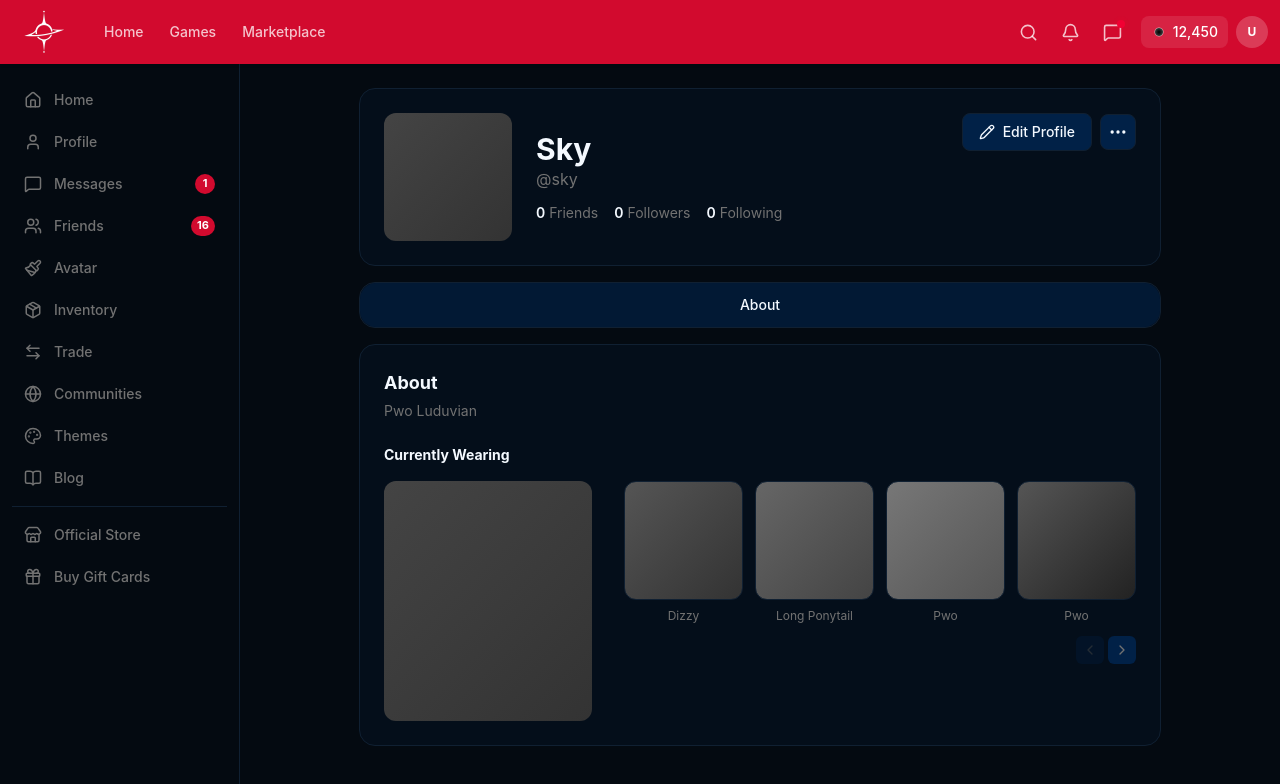
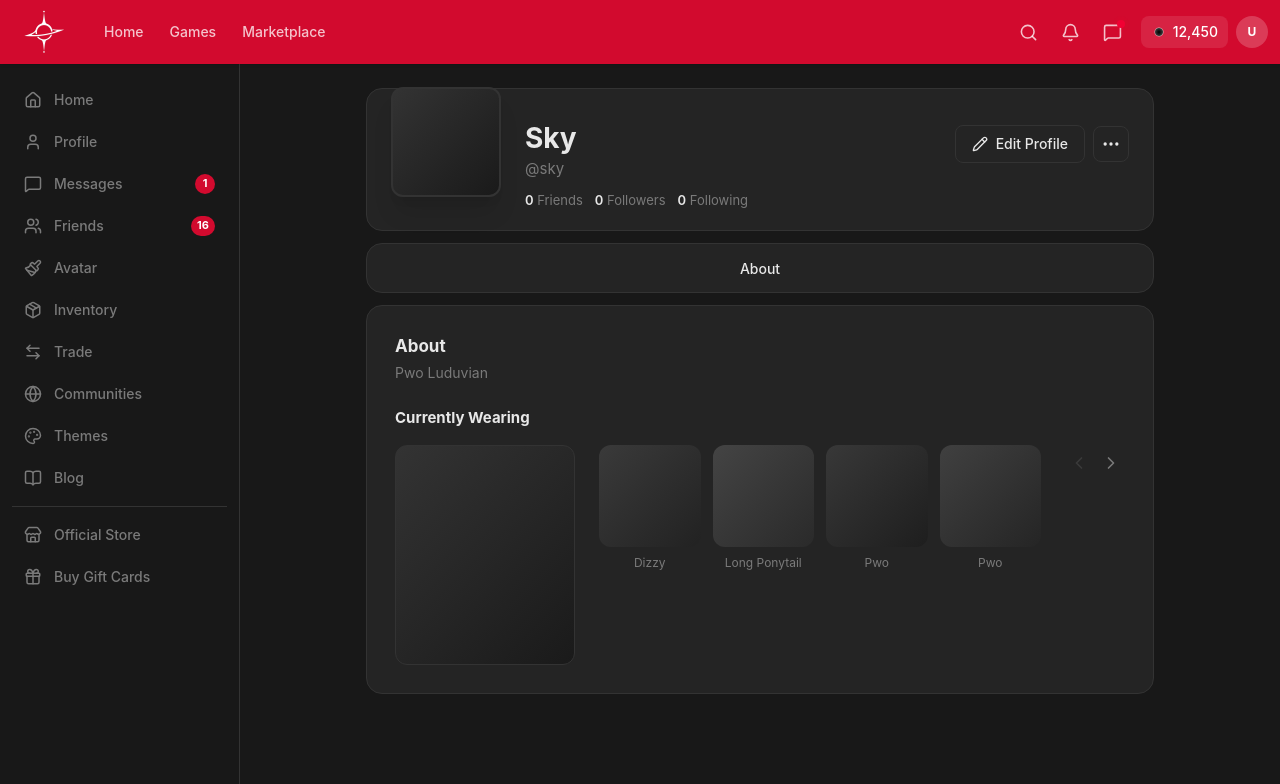
Before and after one commit to Pwooooo/Sox, a React (Vite) app: page /profile/1 in a window 1280 px wide. Shown: the top 784 px of the page. Built offline with nearby package versions, Linux system fonts and the light colour scheme.

Commit message:
profile: match luduvo dark neutral colors and proportions

```diff
--- a/src/index.css
+++ b/src/index.css
@@ -1,24 +1,24 @@
 @import "tailwindcss";
 
 @theme {
-  --color-background: oklch(14% 0.02 250);
-  --color-foreground: oklch(98% 0.01 250);
-  --color-card: oklch(16% 0.03 250);
-  --color-card-foreground: oklch(98% 0.01 250);
-  --color-popover: oklch(17.67% 0 260.635);
-  --color-popover-foreground: oklch(98.34% 0 236.496);
+  --color-background: #181818;
+  --color-foreground: #e8e8e8;
+  --color-card: #242424;
+  --color-card-foreground: #e8e8e8;
+  --color-popover: #242424;
+  --color-popover-foreground: #e8e8e8;
   --color-primary: #d20a2e;
-  --color-primary-foreground: oklch(100% 0 0);
-  --color-secondary: oklch(25% 0.08 255);
-  --color-secondary-foreground: oklch(85% 0.12 250);
-  --color-muted: oklch(22% 0.04 250);
-  --color-muted-foreground: oklch(55.1% 0 264.364);
-  --color-accent: oklch(90% 0.01 250 / 0.15);
-  --color-accent-foreground: oklch(98% 0.01 250);
+  --color-primary-foreground: #ffffff;
+  --color-secondary: #2a2a2a;
+  --color-secondary-foreground: #b0b0b0;
+  --color-muted: #2a2a2a;
+  --color-muted-foreground: #7a7a7a;
+  --color-accent: #ffffff;
+  --color-accent-foreground: #181818;
   --color-destructive: oklch(60% 0.25 22);
   --color-destructive-foreground: oklch(100% 0 0);
-  --color-border: oklch(24% 0.04 250);
-  --color-input: oklch(22% 0.04 250);
+  --color-border: #333333;
+  --color-input: #2a2a2a;
   --color-ring: #d20a2e;
   --color-gold: #f5a623;
   --color-green: #22c55e;
--- a/src/pages/Profile.tsx
+++ b/src/pages/Profile.tsx
@@ -1,5 +1,4 @@
 import { useState } from 'react'
-import { cn } from '@/lib/utils'
 import { MoreHorizontal, Pencil, ChevronLeft, ChevronRight } from 'lucide-react'
 
 const WEARING_ITEMS = [
@@ -11,16 +10,16 @@ const WEARING_ITEMS = [
   { name: 'Black Jeans', index: 5 },
 ]
 
-function gradientFor(i: number) {
-  const gradients = [
-    'linear-gradient(135deg, #555 0%, #333 100%)',
-    'linear-gradient(135deg, #666 0%, #444 100%)',
-    'linear-gradient(135deg, #777 0%, #555 100%)',
-    'linear-gradient(135deg, #555 0%, #222 100%)',
-    'linear-gradient(135deg, #444 0%, #333 100%)',
-    'linear-gradient(135deg, #666 0%, #222 100%)',
+function grad(i: number) {
+  const g = [
+    'linear-gradient(135deg, #3a3a3a 0%, #222 100%)',
+    'linear-gradient(135deg, #444 0%, #2a2a2a 100%)',
+    'linear-gradient(135deg, #383838 0%, #1e1e1e 100%)',
+    'linear-gradient(135deg, #404040 0%, #252525 100%)',
+    'linear-gradient(135deg, #333 0%, #1a1a1a 100%)',
+    'linear-gradient(135deg, #3c3c3c 0%, #202020 100%)',
   ]
-  return gradients[i % gradients.length]
+  return g[i % g.length]
 }
 
 export function Profile() {
@@ -28,91 +27,91 @@ export function Profile() {
   const visible = WEARING_ITEMS.slice(wearingIndex, wearingIndex + 4)
 
   return (
-    <div className="max-w-[850px] mx-auto p-4 md:p-6 flex flex-col gap-4">
-      {/* Header */}
-      <div className="bg-card rounded-2xl border border-border p-6">
+    <div className="max-w-[820px] mx-auto p-4 md:py-6 flex flex-col gap-3">
+      {/* Header card */}
+      <div className="bg-card rounded-2xl border border-border p-6 pt-8 pb-5">
         <div className="flex items-start justify-between">
           <div className="flex items-center gap-6">
             <div
-              className="w-28 h-28 md:w-32 md:h-32 rounded-xl shrink-0"
-              style={{ background: gradientFor(4) }}
+              className="w-[110px] h-[110px] rounded-xl shrink-0 -mt-12 border-2 border-border shadow-xl"
+              style={{ background: grad(4) }}
             />
-            <div>
-              <h1 className="text-3xl font-bold text-foreground">Sky</h1>
-              <p className="text-muted-foreground text-base">@sky</p>
-              <div className="flex items-center gap-4 mt-3 text-sm text-muted-foreground">
-                <span><strong className="text-foreground font-semibold">0</strong> Friends</span>
-                <span><strong className="text-foreground font-semibold">0</strong> Followers</span>
-                <span><strong className="text-foreground font-semibold">0</strong> Following</span>
+            <div className="mt-0">
+              <h1 className="text-[28px] font-bold text-foreground leading-tight">Sky</h1>
+              <p className="text-muted-foreground text-[15px] mt-0.5">@sky</p>
+              <div className="flex items-center gap-3 mt-2.5 text-[13px]">
+                <span className="text-muted-foreground"><strong className="text-foreground font-semibold">0</strong> Friends</span>
+                <span className="text-muted-foreground"><strong className="text-foreground font-semibold">0</strong> Followers</span>
+                <span className="text-muted-foreground"><strong className="text-foreground font-semibold">0</strong> Following</span>
               </div>
             </div>
           </div>
-          <div className="flex items-center gap-2 shrink-0">
-            <button className="flex items-center gap-2 px-4 py-2 rounded-lg border border-border bg-secondary text-foreground text-sm font-medium hover:bg-secondary/80 transition-colors cursor-pointer">
+          <div className="flex items-center gap-2 shrink-0 mt-1">
+            <button className="flex items-center gap-2 px-4 py-2 rounded-lg border border-border bg-card text-foreground text-sm font-medium hover:bg-secondary transition-colors cursor-pointer">
               <Pencil className="size-4" />
               Edit Profile
             </button>
-            <button className="size-9 rounded-lg border border-border bg-secondary text-foreground flex items-center justify-center hover:bg-secondary/80 transition-colors cursor-pointer">
+            <button className="size-9 rounded-lg border border-border bg-card text-foreground flex items-center justify-center hover:bg-secondary transition-colors cursor-pointer">
               <MoreHorizontal className="size-5" />
             </button>
           </div>
         </div>
       </div>
 
-      {/* About Tab */}
-      <div className="bg-card rounded-2xl border border-border">
-        <button className="w-full py-3 text-sm font-medium text-foreground bg-secondary/60 rounded-2xl cursor-pointer border-none">
-          About
-        </button>
+      {/* About tab bar */}
+      <div className="bg-card rounded-2xl border border-border py-3 text-center">
+        <span className="text-sm font-medium text-foreground">About</span>
       </div>
 
-      {/* About Content */}
-      <div className="bg-card rounded-2xl border border-border p-6">
-        <h2 className="text-lg font-bold text-foreground mb-1">About</h2>
-        <p className="text-muted-foreground text-sm mb-6">Pwo Luduvian</p>
+      {/* About content */}
+      <div className="bg-card rounded-2xl border border-border p-7">
+        <h2 className="text-[17px] font-bold text-foreground mb-0.5">About</h2>
+        <p className="text-muted-foreground text-[14px] mb-6">Pwo Luduvian</p>
 
-        <h3 className="text-sm font-bold text-foreground mb-4">Currently Wearing</h3>
-        <div className="flex items-start gap-8">
+        <h3 className="text-[15px] font-bold text-foreground mb-4">Currently Wearing</h3>
+        <div className="flex items-start gap-6">
           {/* Full body avatar */}
           <div
-            className="w-44 h-52 md:w-52 md:h-60 rounded-xl shrink-0"
-            style={{ background: gradientFor(4) }}
+            className="w-[180px] h-[220px] rounded-xl shrink-0 border border-border"
+            style={{ background: grad(4) }}
           />
 
-          {/* Worn items */}
+          {/* Worn items + arrows */}
           <div className="flex-1 min-w-0">
             <div className="grid grid-cols-4 gap-3">
               {visible.map((item) => (
-                <div key={item.name + item.index} className="flex flex-col items-center gap-2">
+                <div key={item.index} className="flex flex-col items-center gap-2">
                   <div
-                    className="w-full aspect-square rounded-xl border border-border"
-                    style={{ background: gradientFor(item.index) }}
+                    className="w-full aspect-square rounded-xl"
+                    style={{ background: grad(item.index) }}
                   />
-                  <span className="text-xs text-muted-foreground text-center">{item.name}</span>
+                  <span className="text-[12px] text-muted-foreground text-center leading-tight">{item.name}</span>
                 </div>
               ))}
             </div>
+          </div>
+
+          {/* Arrows */}
           {WEARING_ITEMS.length > 4 && (
-              <div className="flex items-center justify-end gap-1 mt-3">
+            <div className="flex items-center gap-1 shrink-0 mt-1">
               <button
                 onClick={() => setWearingIndex(Math.max(0, wearingIndex - 1))}
                 disabled={wearingIndex === 0}
-                  className="size-7 rounded-md bg-secondary flex items-center justify-center disabled:opacity-30 hover:bg-secondary/80 transition-colors cursor-pointer border-none"
+                className="size-7 rounded-md flex items-center justify-center disabled:opacity-25 hover:bg-secondary transition-colors cursor-pointer border-none bg-transparent"
               >
-                  <ChevronLeft className="size-4 text-muted-foreground" />
+                <ChevronLeft className="size-5 text-muted-foreground" />
               </button>
               <button
                 onClick={() => setWearingIndex(Math.min(WEARING_ITEMS.length - 4, wearingIndex + 1))}
                 disabled={wearingIndex >= WEARING_ITEMS.length - 4}
-                  className="size-7 rounded-md bg-secondary flex items-center justify-center disabled:opacity-30 hover:bg-secondary/80 transition-colors cursor-pointer border-none"
+                className="size-7 rounded-md flex items-center justify-center disabled:opacity-25 hover:bg-secondary transition-colors cursor-pointer border-none bg-transparent"
               >
-                  <ChevronRight className="size-4 text-muted-foreground" />
+                <ChevronRight className="size-5 text-muted-foreground" />
               </button>
             </div>
           )}
         </div>
       </div>
     </div>
-    </div>
   )
 }
```
Lines whose indentation alone changed are shown as unchanged.
